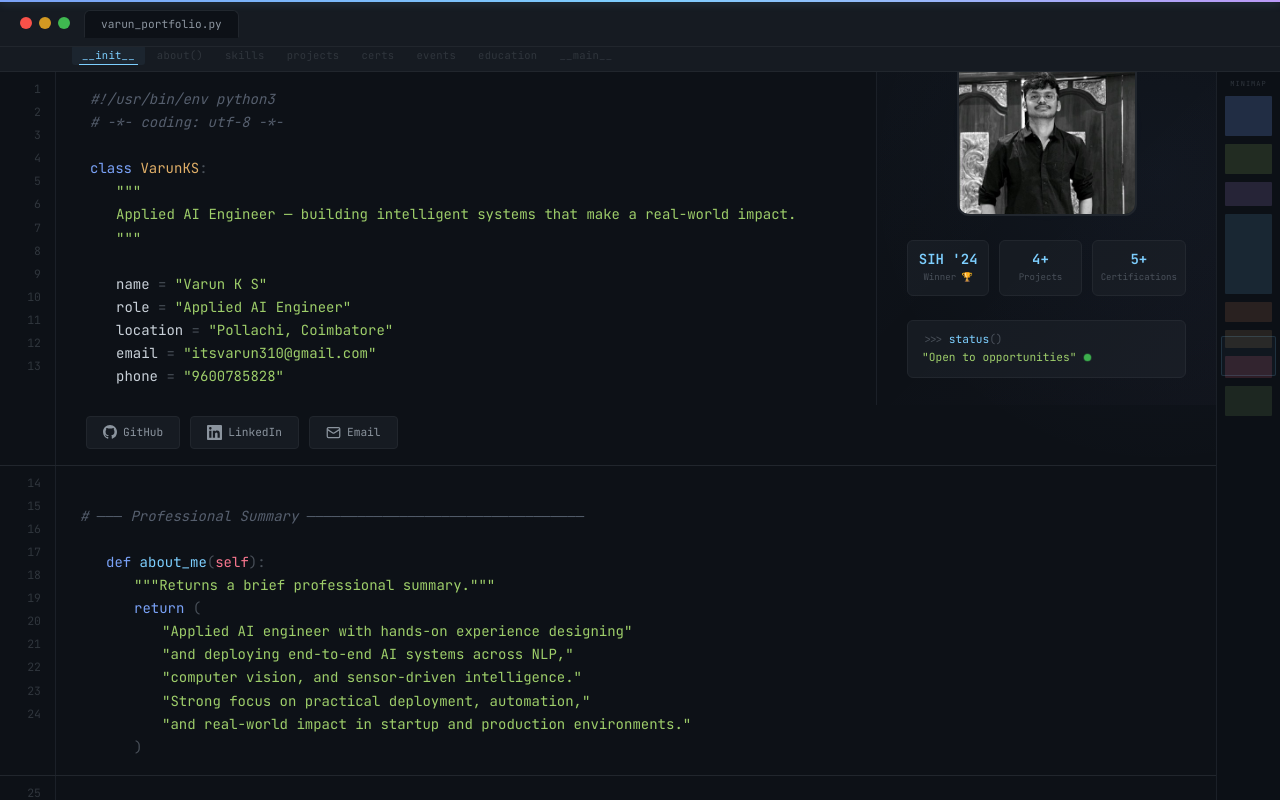
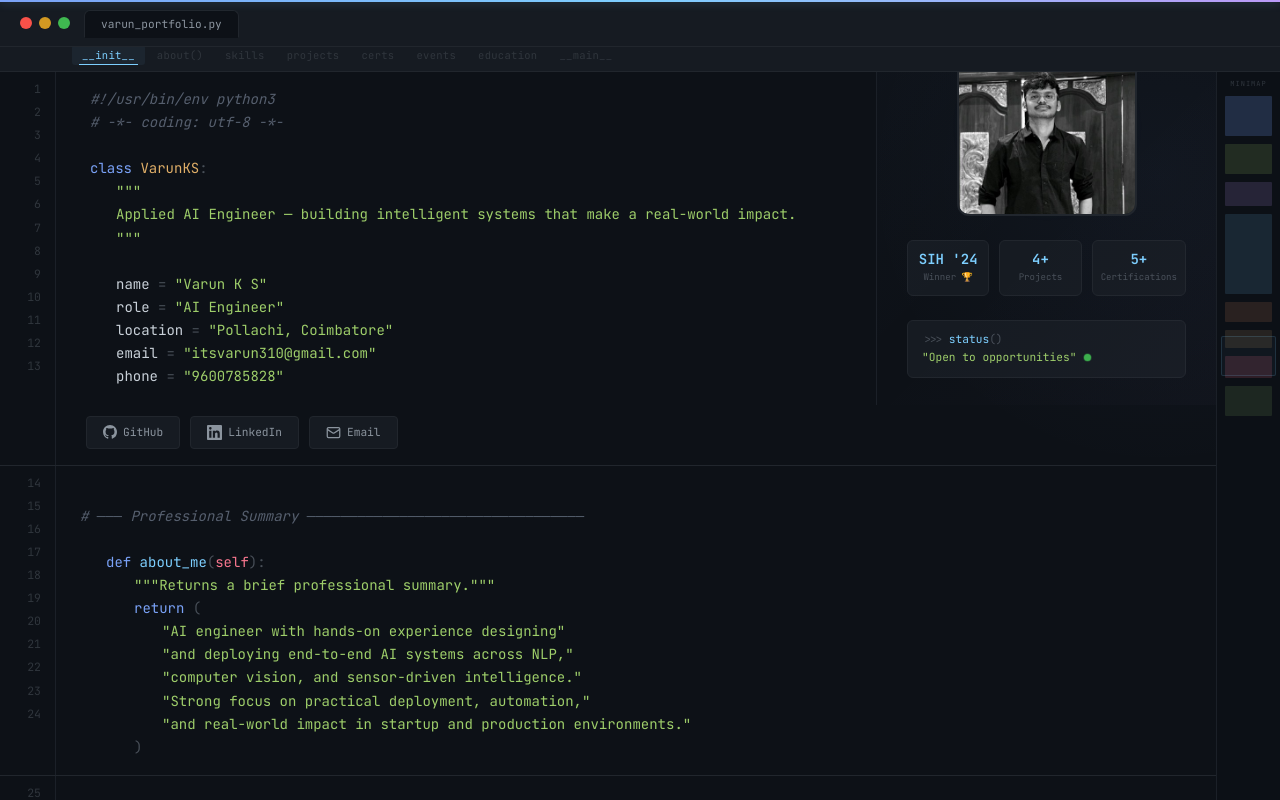
Before and after one commit to Varun-310/Portfolio, a React (Vite) app: page / in a window 1280 px wide. Shown: the top 800 px of the page. Built offline with nearby package versions, Linux system fonts and the light colour scheme.

Commit message:
Small changes

```diff
--- a/src/App.jsx
+++ b/src/App.jsx
@@ -289,7 +289,7 @@ export default function App() {
                 <span className="line i1"><span className="str">"""</span></span>
                 <span className="line">&nbsp;</span>
                 <span className="line i1"><span className="vr">name</span> <span className="pnc">=</span> <span className="str">"Varun K S"</span></span>
-                <span className="line i1"><span className="vr">role</span> <span className="pnc">=</span> <span className="str">"Applied AI Engineer"</span></span>
+                <span className="line i1"><span className="vr">role</span> <span className="pnc">=</span> <span className="str">"AI Engineer"</span></span>
                 <span className="line i1"><span className="vr">location</span> <span className="pnc">=</span> <span className="str">"Pollachi, Coimbatore"</span></span>
                 <span className="line i1"><span className="vr">email</span> <span className="pnc">=</span> <span className="str">"itsvarun310@gmail.com"</span></span>
                 <span className="line i1"><span className="vr">phone</span> <span className="pnc">=</span> <span className="str">"9600785828"</span></span>
@@ -357,7 +357,7 @@ export default function App() {
           <span className="line i1"><span className="kw">def</span> <span className="fn">about_me</span><span className="pnc">(</span><span className="slf">self</span><span className="pnc">):</span></span>
           <span className="line i2"><span className="str">"""Returns a brief professional summary."""</span></span>
           <span className="line i2"><span className="kw">return</span> <span className="pnc">(</span></span>
-          <span className="line i3"><span className="str">"Applied AI engineer with hands-on experience designing"</span></span>
+          <span className="line i3"><span className="str">"AI engineer with hands-on experience designing"</span></span>
           <span className="line i3"><span className="str">"and deploying end-to-end AI systems across NLP,"</span></span>
           <span className="line i3"><span className="str">"computer vision, and sensor-driven intelligence."</span></span>
           <span className="line i3"><span className="str">"Strong focus on practical deployment, automation,"</span></span>
```
